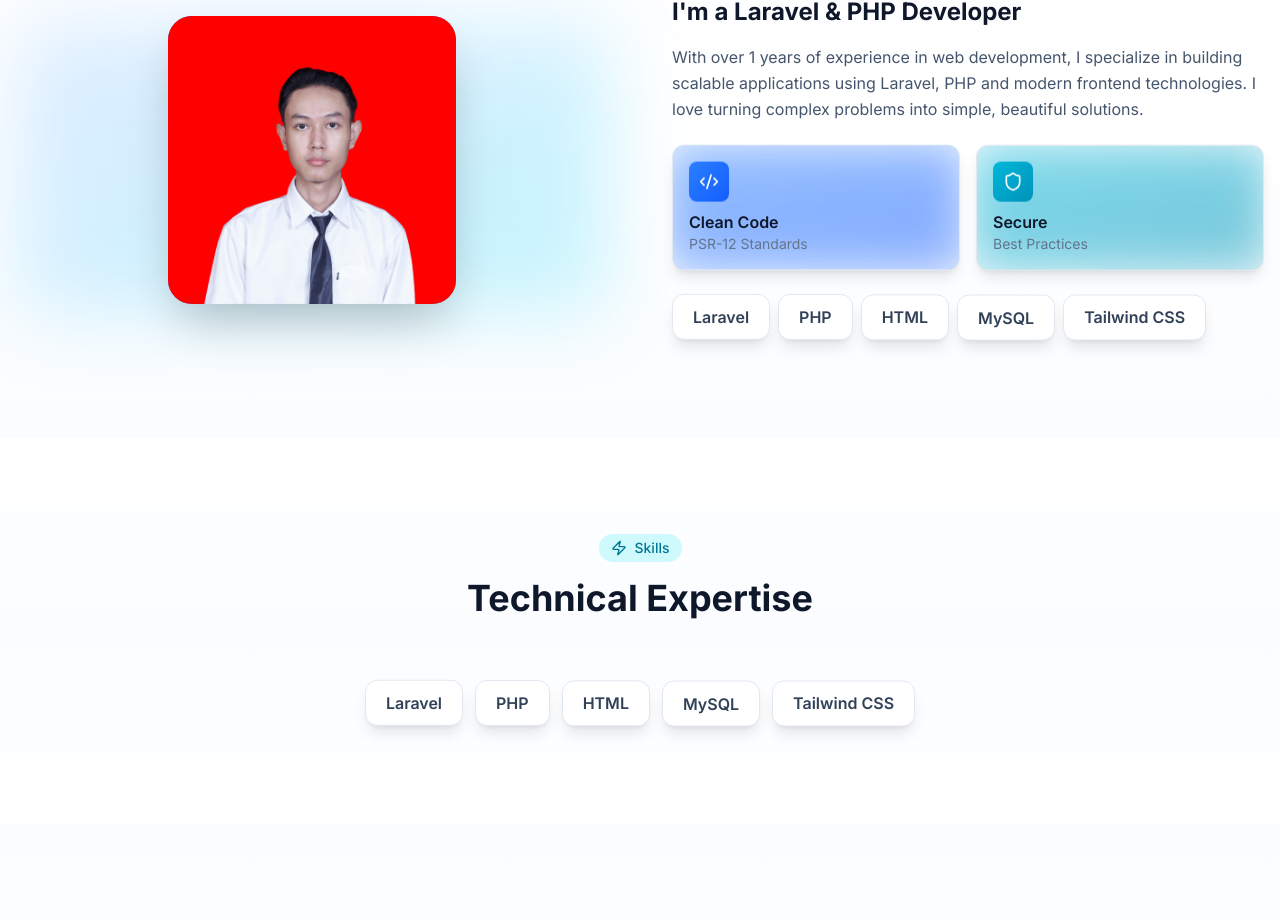
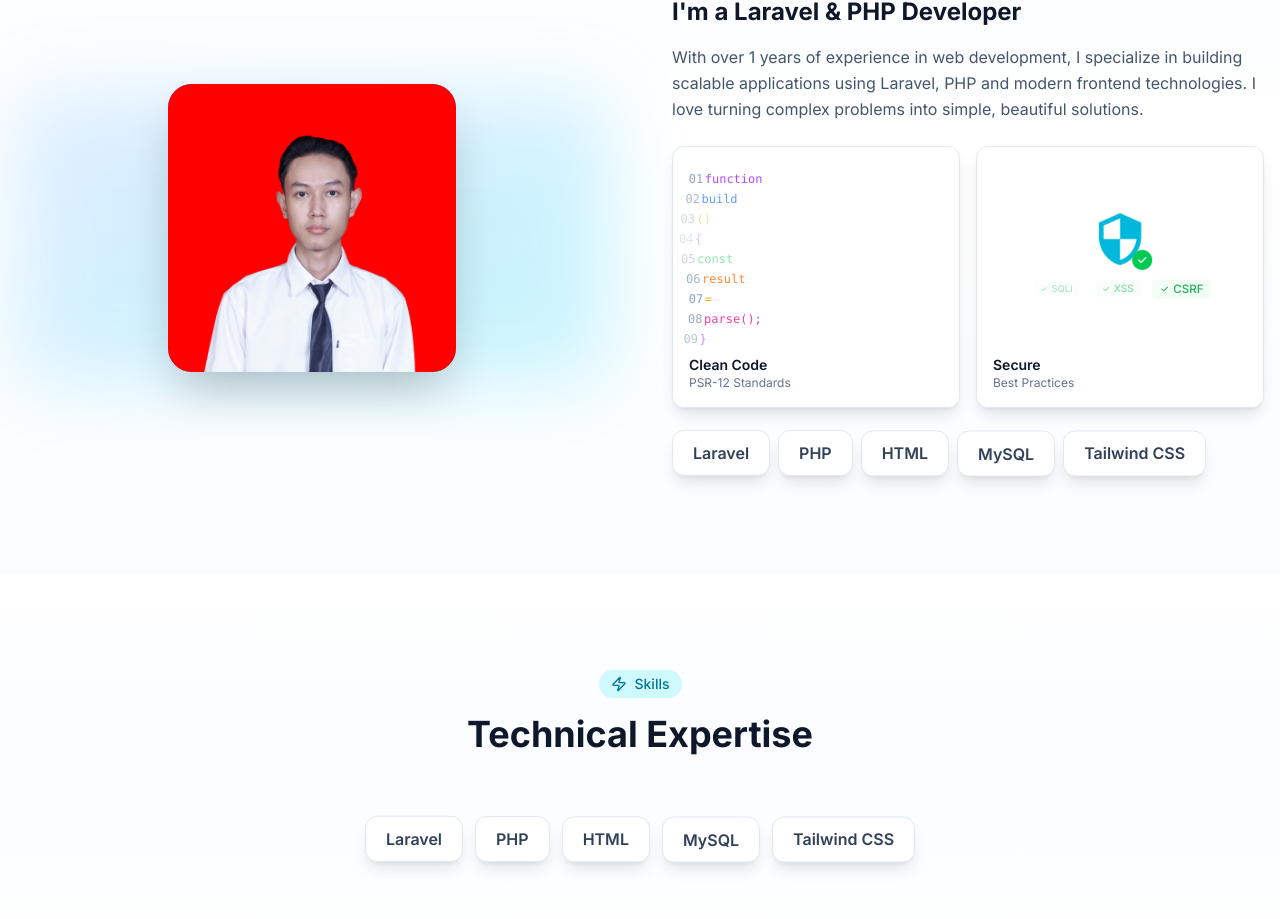
Before and after one commit to hafizputra06/Portofolio, a Next.js app: page / in a window 1280 px wide. Shown: the part 1088-2007 px from the top of the page. Built offline with nearby package versions, Linux system fonts and the light colour scheme.

Commit message:
perbaikan card secure

```diff
--- a/src/components/sections/About.tsx
+++ b/src/components/sections/About.tsx
@@ -7,7 +7,7 @@ import { Badge } from "@/components/ui/Badge";
 import { ScrollReveal } from "@/components/animations/ScrollReveal";
 import { AnimatedProfileImage, DEFAULT_IMAGE } from "./ProfileImage";
 import { skills } from "@/lib/data/portfolio";
-import { Code2, Zap, Shield } from "lucide-react";
+import { Zap } from "lucide-react";
 
 function AnimatedSkillBadge({
   name,
@@ -36,6 +36,193 @@ function AnimatedSkillBadge({
       <span className="font-semibold text-slate-700 dark:text-slate-200">
         {name}
       </span>
+    </div>
+  );
+}
+
+function CleanCodeAnimation() {
+  const containerRef = useRef<HTMLDivElement>(null);
+  const linesRef = useRef<HTMLDivElement[]>([]);
+
+  const codeLines = [
+    { indent: 0, color: "text-purple-500", text: "function" },
+    { indent: 1, color: "text-blue-500", text: "build" },
+    { indent: 2, color: "text-yellow-500", text: "()" },
+    { indent: 0, color: "text-purple-500", text: "{" },
+    { indent: 1, color: "text-green-500", text: "const" },
+    { indent: 2, color: "text-orange-500", text: "result" },
+    { indent: 2, color: "text-yellow-500", text: "=" },
+    { indent: 2, color: "text-pink-500", text: "parse();" },
+    { indent: 0, color: "text-purple-500", text: "}" },
+  ];
+
+  useGSAP(() => {
+    linesRef.current.forEach((line, i) => {
+      if (line) {
+        gsap.fromTo(
+          line,
+          { opacity: 0.3, x: -10 },
+          {
+            opacity: 1,
+            x: 0,
+            duration: 0.5,
+            delay: i * 0.15,
+            repeat: -1,
+            yoyo: true,
+            ease: "power1.inOut",
+          }
+        );
+      }
+    });
+  }, { scope: containerRef });
+
+  return (
+    <div className="p-4 rounded-xl bg-white dark:bg-slate-800 shadow-lg border border-slate-100 dark:border-slate-700 relative overflow-hidden flex flex-col h-full">
+      <div
+        ref={containerRef}
+        className="flex-grow space-y-1 font-mono text-xs pt-2"
+      >
+        {codeLines.map((line, i) => (
+          <div
+            key={i}
+            ref={(el) => {
+              if (el) linesRef.current[i] = el;
+            }}
+            className={`flex ${line.indent > 0 ? `pl-${line.indent * 4}` : ""}`}
+          >
+            <span className="text-slate-400 w-4">{(i + 1).toString().padStart(2, "0")}</span>
+            <span className={line.color}>{line.text}</span>
+          </div>
+        ))}
+      </div>
+      <div className="pt-2">
+        <p className="font-semibold text-slate-900 dark:text-white text-sm">Clean Code</p>
+        <p className="text-xs text-slate-500 dark:text-slate-400">PSR-12 Standards</p>
+      </div>
+    </div>
+  );
+}
+
+function SecureAnimation() {
+  const containerRef = useRef<HTMLDivElement>(null);
+  const shieldRef = useRef<HTMLDivElement>(null);
+  const lockRef = useRef<HTMLDivElement>(null);
+  const check1Ref = useRef<HTMLDivElement>(null);
+  const check2Ref = useRef<HTMLDivElement>(null);
+  const check3Ref = useRef<HTMLDivElement>(null);
+
+  useGSAP(() => {
+    gsap.to(shieldRef.current, {
+      scale: 1.05,
+      duration: 1.5,
+      ease: "power1.inOut",
+      repeat: -1,
+      yoyo: true,
+    });
+
+    gsap.to(lockRef.current, {
+      y: -3,
+      duration: 1,
+      ease: "power1.inOut",
+      repeat: -1,
+      yoyo: true,
+    });
+
+    const checks = [check1Ref.current, check2Ref.current, check3Ref.current];
+    checks.forEach((check, i) => {
+      if (check) {
+        gsap.fromTo(
+          check,
+          { opacity: 0.3, scale: 0.8 },
+          {
+            opacity: 1,
+            scale: 1,
+            duration: 0.8,
+            delay: i * 0.3,
+            repeat: -1,
+            yoyo: true,
+            ease: "power1.inOut",
+          }
+        );
+      }
+    });
+  }, { scope: containerRef });
+
+  return (
+    <div
+      ref={containerRef}
+      className="p-4 rounded-xl bg-white dark:bg-slate-800 shadow-lg border border-slate-100 dark:border-slate-700 relative overflow-hidden flex flex-col h-full"
+    >
+      <div className="flex-grow flex flex-col items-center justify-center">
+        <div ref={shieldRef} className="relative mb-3">
+          <svg
+            className="w-14 h-14 text-cyan-500"
+            fill="currentColor"
+            viewBox="0 0 24 24"
+          >
+            <path d="M12 1L3 5v6c0 5.55 3.84 10.74 9 12 5.16-1.26 9-6.45 9-12V5l-9-4zm0 10.99h7c-.53 4.12-3.28 7.79-7 8.94V12H5V6.3l7-3.11v8.8z" />
+          </svg>
+          <div
+            ref={lockRef}
+            className="absolute -bottom-1 -right-1 w-5 h-5 bg-green-500 rounded-full flex items-center justify-center"
+          >
+            <svg className="w-3 h-3 text-white" fill="currentColor" viewBox="0 0 20 20">
+              <path
+                fillRule="evenodd"
+                d="M16.707 5.293a1 1 0 010 1.414l-8 8a1 1 0 01-1.414 0l-4-4a1 1 0 011.414-1.414L8 12.586l7.293-7.293a1 1 0 011.414 0z"
+                clipRule="evenodd"
+              />
+            </svg>
+          </div>
+        </div>
+
+        <div className="flex flex-wrap justify-center gap-1.5">
+          <div
+            ref={check1Ref}
+            className="flex items-center gap-1 text-xs font-medium text-green-600 dark:text-green-400 bg-green-50 dark:bg-green-900/20 px-2 py-0.5 rounded"
+          >
+            <svg className="w-2.5 h-2.5" fill="currentColor" viewBox="0 0 20 20">
+              <path
+                fillRule="evenodd"
+                d="M16.707 5.293a1 1 0 010 1.414l-8 8a1 1 0 01-1.414 0l-4-4a1 1 0 011.414-1.414L8 12.586l7.293-7.293a1 1 0 011.414 0z"
+                clipRule="evenodd"
+              />
+            </svg>
+            SQLi
+          </div>
+          <div
+            ref={check2Ref}
+            className="flex items-center gap-1 text-xs font-medium text-green-600 dark:text-green-400 bg-green-50 dark:bg-green-900/20 px-2 py-0.5 rounded"
+          >
+            <svg className="w-2.5 h-2.5" fill="currentColor" viewBox="0 0 20 20">
+              <path
+                fillRule="evenodd"
+                d="M16.707 5.293a1 1 0 010 1.414l-8 8a1 1 0 01-1.414 0l-4-4a1 1 0 011.414-1.414L8 12.586l7.293-7.293a1 1 0 011.414 0z"
+                clipRule="evenodd"
+              />
+            </svg>
+            XSS
+          </div>
+          <div
+            ref={check3Ref}
+            className="flex items-center gap-1 text-xs font-medium text-green-600 dark:text-green-400 bg-green-50 dark:bg-green-900/20 px-2 py-0.5 rounded"
+          >
+            <svg className="w-2.5 h-2.5" fill="currentColor" viewBox="0 0 20 20">
+              <path
+                fillRule="evenodd"
+                d="M16.707 5.293a1 1 0 010 1.414l-8 8a1 1 0 01-1.414 0l-4-4a1 1 0 011.414-1.414L8 12.586l7.293-7.293a1 1 0 011.414 0z"
+                clipRule="evenodd"
+              />
+            </svg>
+            CSRF
+          </div>
+        </div>
+      </div>
+
+      <div className="pt-2">
+        <p className="font-semibold text-slate-900 dark:text-white text-sm">Secure</p>
+        <p className="text-xs text-slate-500 dark:text-slate-400">Best Practices</p>
+      </div>
     </div>
   );
 }
@@ -145,20 +332,8 @@ export function AboutPreview() {
             </p>
 
             <div className="grid grid-cols-2 gap-4 mb-6">
-              <AnimatedFeatureCard
-                icon={Code2}
-                title="Clean Code"
-                subtitle="PSR-12 Standards"
-                delay={0}
-                accentColor="from-blue-500 to-blue-600"
-              />
-              <AnimatedFeatureCard
-                icon={Shield}
-                title="Secure"
-                subtitle="Best Practices"
-                delay={1.5}
-                accentColor="from-cyan-500 to-cyan-600"
-              />
+              <CleanCodeAnimation />
+              <SecureAnimation />
             </div>
 
             <div className="flex flex-wrap gap-2">
```
